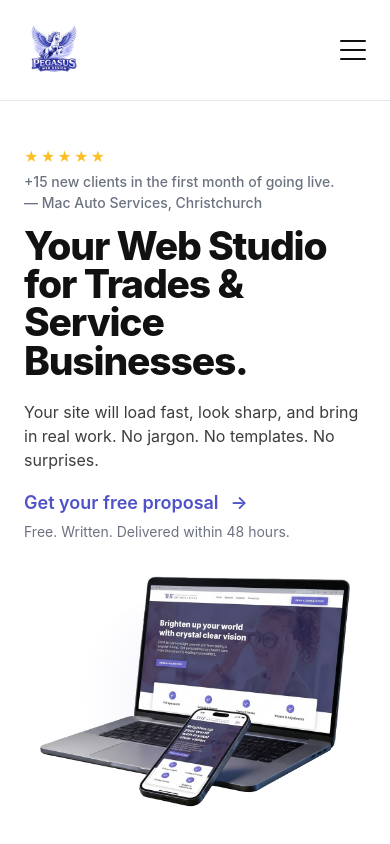
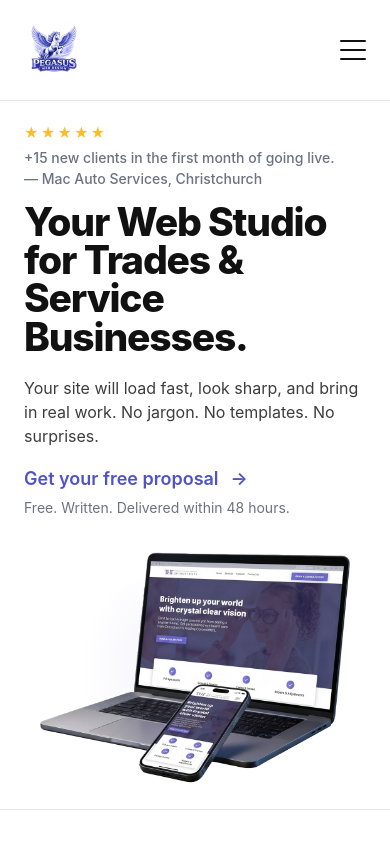
Before and after one commit to Vader1970/pegasus-web-design, a Next.js app: page / in a window 390 px wide. Shown: the top 844 px of the page. Built offline with nearby package versions, Linux system fonts and the light colour scheme.

Commit message:
reduce padding in hero on mobile

```diff
--- a/src/components/sections/home/Hero/Hero.module.css
+++ b/src/components/sections/home/Hero/Hero.module.css
@@ -275,6 +275,11 @@
 }
 
 @media (max-width: 500px) {
+
+  .section {
+    padding: var(--spacing-24) 0;
+  }
+
   .imageWrapper {
     max-width: 100%;
   }
```
